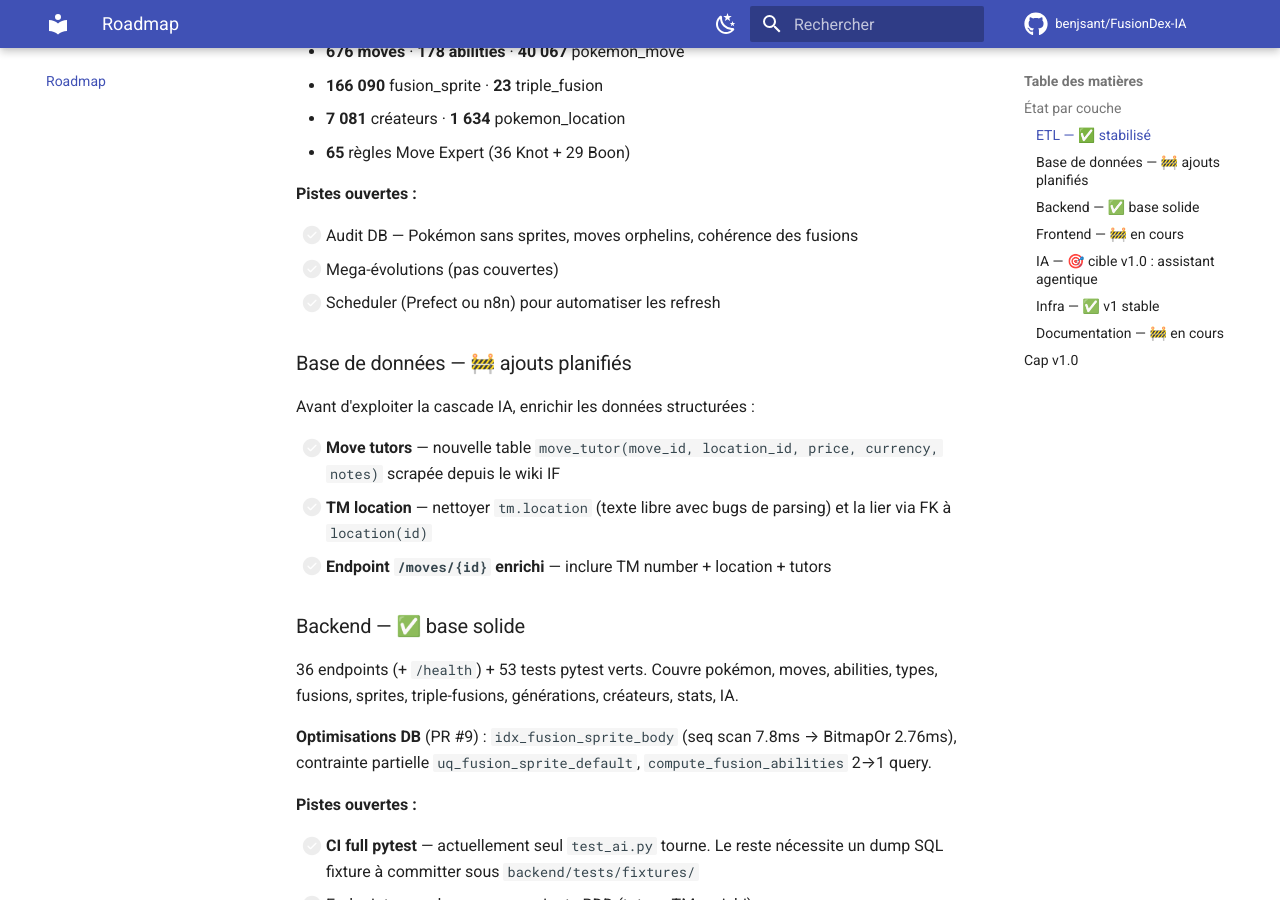
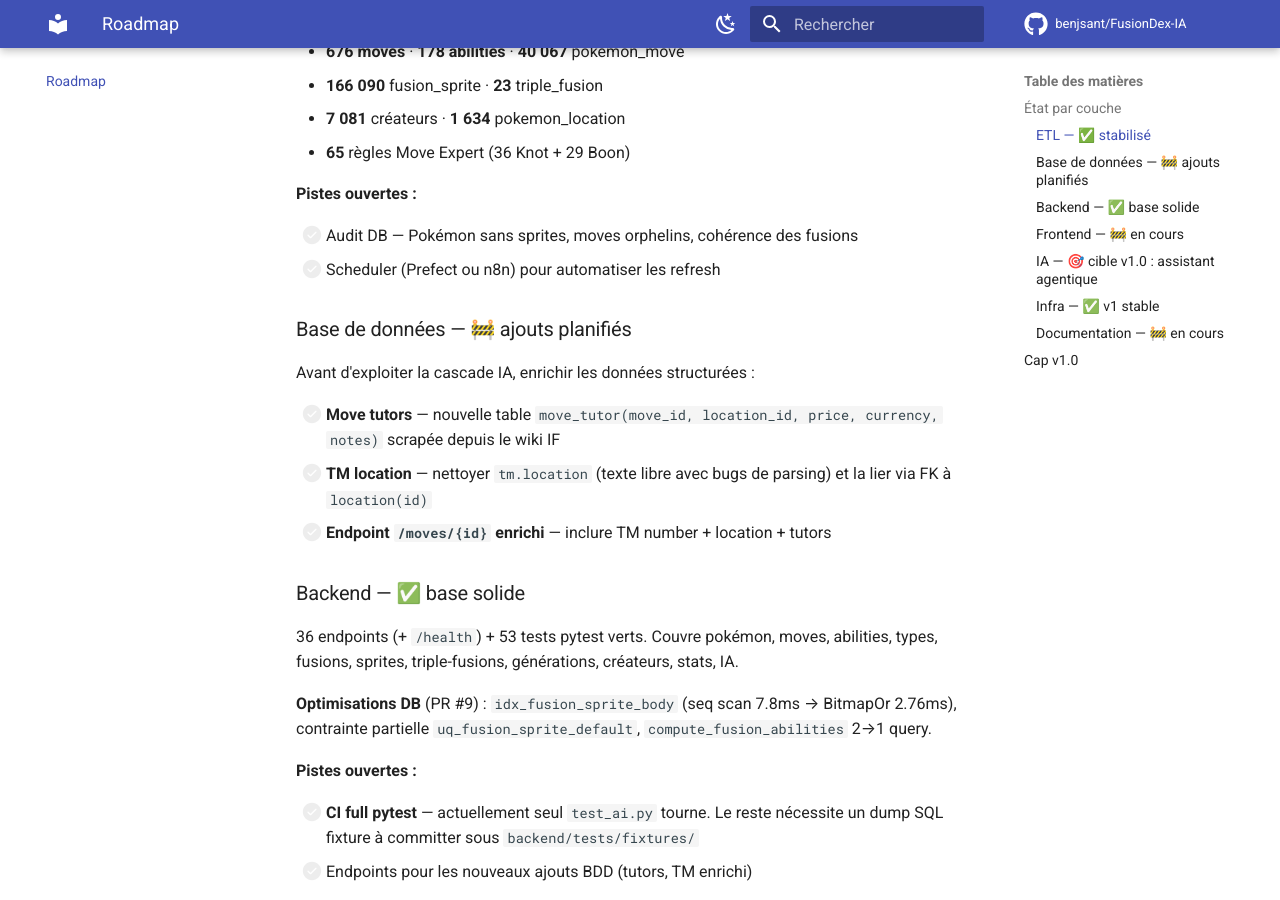
Before and after one commit to benjsant/FusionDex-IA, an MkDocs documentation site: the page built from docs/roadmap.md, in a window 1280 px wide and 900 px high, scrolled down 452 px. Built offline with MkDocs 1.6.1 and Material for MkDocs 9.7.7, drawn with Linux system fonts in a browser that asks for light colours; comment, search, counter and statistics services are not loaded.

Commit message:
docs(roadmap): remove mega-evolutions (not a feature of Infinite Fusion) (#15)
Les méga-évolutions n'existent pas dans le jeu Pokémon Infinite Fusion.
Supprime les 2 mentions dans ROADMAP.md et docs/roadmap.md qui
laissaient penser à tort qu'elles faisaient partie du périmètre à venir.

Co-authored-by: Claude Opus 4.7 <noreply@anthropic.com>

```diff
--- a/docs/roadmap.md
+++ b/docs/roadmap.md
@@ -17,7 +17,6 @@ Pipeline en 12 étapes. Données actuelles :
 **Pistes ouvertes :**
 
 - [ ] Audit DB — Pokémon sans sprites, moves orphelins, cohérence des fusions
-- [ ] Mega-évolutions (pas couvertes)
 - [ ] Scheduler (Prefect ou n8n) pour automatiser les refresh
 
 ### Base de données — 🚧 ajouts planifiés
```
Also changed, not shown: ROADMAP.md (+0 -1 lines).
